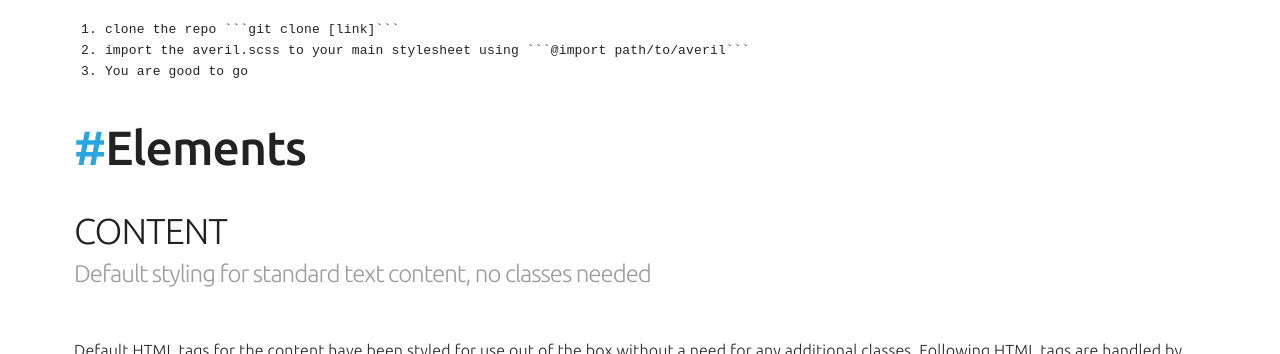
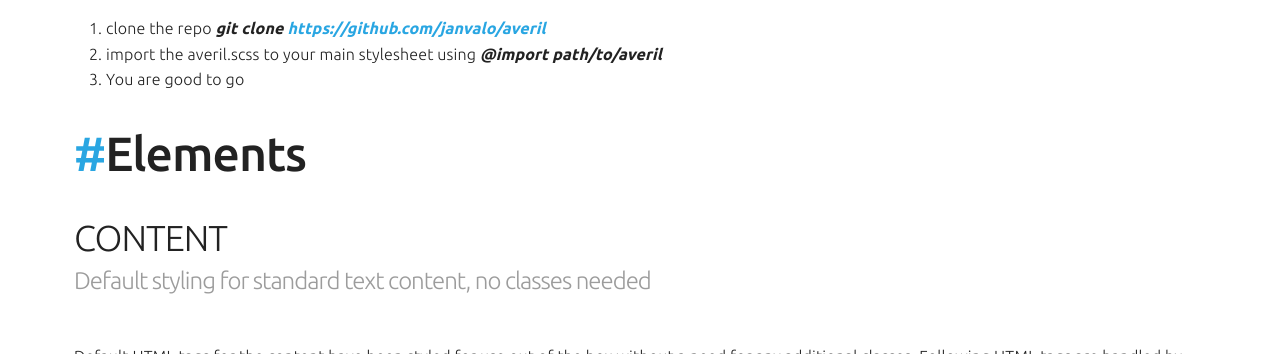
Before and after one commit to janvalo/averil, a website: page index.html in a window 1280 px wide. Shown: the part 746-1100 px from the top of the page. Drawn offline with Linux system fonts and the light colour scheme.

Commit message:
Update Contents 2

````diff
--- a/index.html
+++ b/index.html
@@ -9,10 +9,12 @@ It uses expressions classes to allow for easier use, so you only need to remembe
     .can-*     // defines control classes to determine what elements &#39;can&#39; do
     .do-*     // control modifier to handle actions
 </code></pre><h2 id="installation">Installation</h2>
-<pre><code>1. clone the repo ```git clone [link]```
-2. import the averil.scss to your main stylesheet using ```@import path/to/averil```
-3. You are good to go
-</code></pre></div><div id="elements"><h1><a id="elements2" class="hash-link">#</a>Elements</h1><h2 class="box-title title">Content</h2><h3 class="subtitle">Default styling for standard text content, no classes needed</h3><section id="content" class="box-content"><div class="content"><p>Default HTML tags for the content have been styled for use out of the box without a need for any additional classes. Following HTML tags are handled by default:</p>
+<ol>
+<li>clone the repo <strong><em>git clone <a href="https://github.com/janvalo/averil">https://github.com/janvalo/averil</a></em></strong></li>
+<li>import the averil.scss to your main stylesheet using <strong><em> @import path/to/averil </em></strong></li>
+<li>You are good to go</li>
+</ol>
+</div><div id="elements"><h1><a id="elements2" class="hash-link">#</a>Elements</h1><h2 class="box-title title">Content</h2><h3 class="subtitle">Default styling for standard text content, no classes needed</h3><section id="content" class="box-content"><div class="content"><p>Default HTML tags for the content have been styled for use out of the box without a need for any additional classes. Following HTML tags are handled by default:</p>
 <ul>
 <li><code>&lt;p&gt;</code> paragraphs</li>
 <li><code>&lt;ul&gt;</code>, <code>&lt;ol&gt;</code>, <code>&lt;dl&gt;</code> lists</li>
````
Also changed, not shown: 1 other file.
